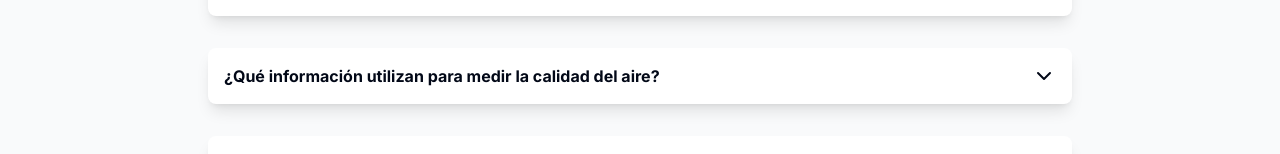
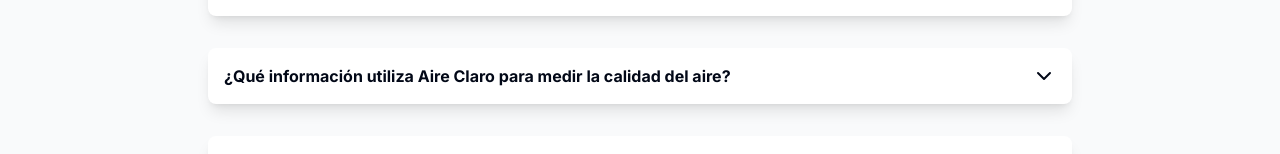
Before and after one commit to edgargutgzz/aireclaro, a Next.js app: page /acerca in a window 1280 px wide. Shown: the part 348-502 px from the top of the page. Built offline with nearby package versions, Linux system fonts and the light colour scheme.

Commit message:
fix: update question in Questions component
- Modify the question to specify "Aire Claro" in the context of air quality measurement for improved clarity and user understanding.

```diff
--- a/components/acerca/questions.tsx
+++ b/components/acerca/questions.tsx
@@ -43,7 +43,8 @@ export default function Questions() {
       ),
     },
     {
-      question: "¿Qué información utilizan para medir la calidad del aire?",
+      question:
+        "¿Qué información utiliza Aire Claro para medir la calidad del aire?",
       answer: (
         <div className="flex flex-col space-y-4">
           <p>
```
